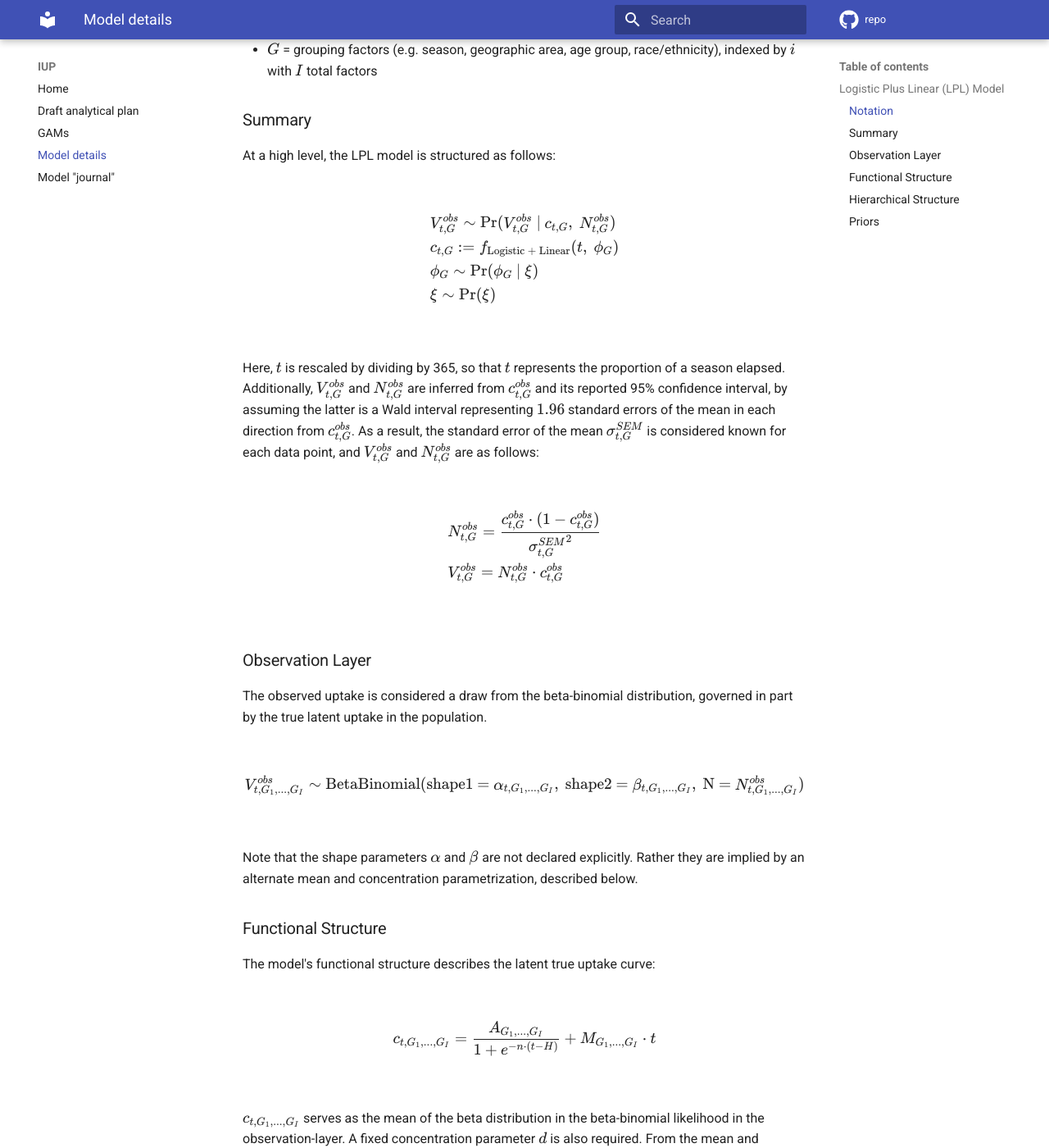
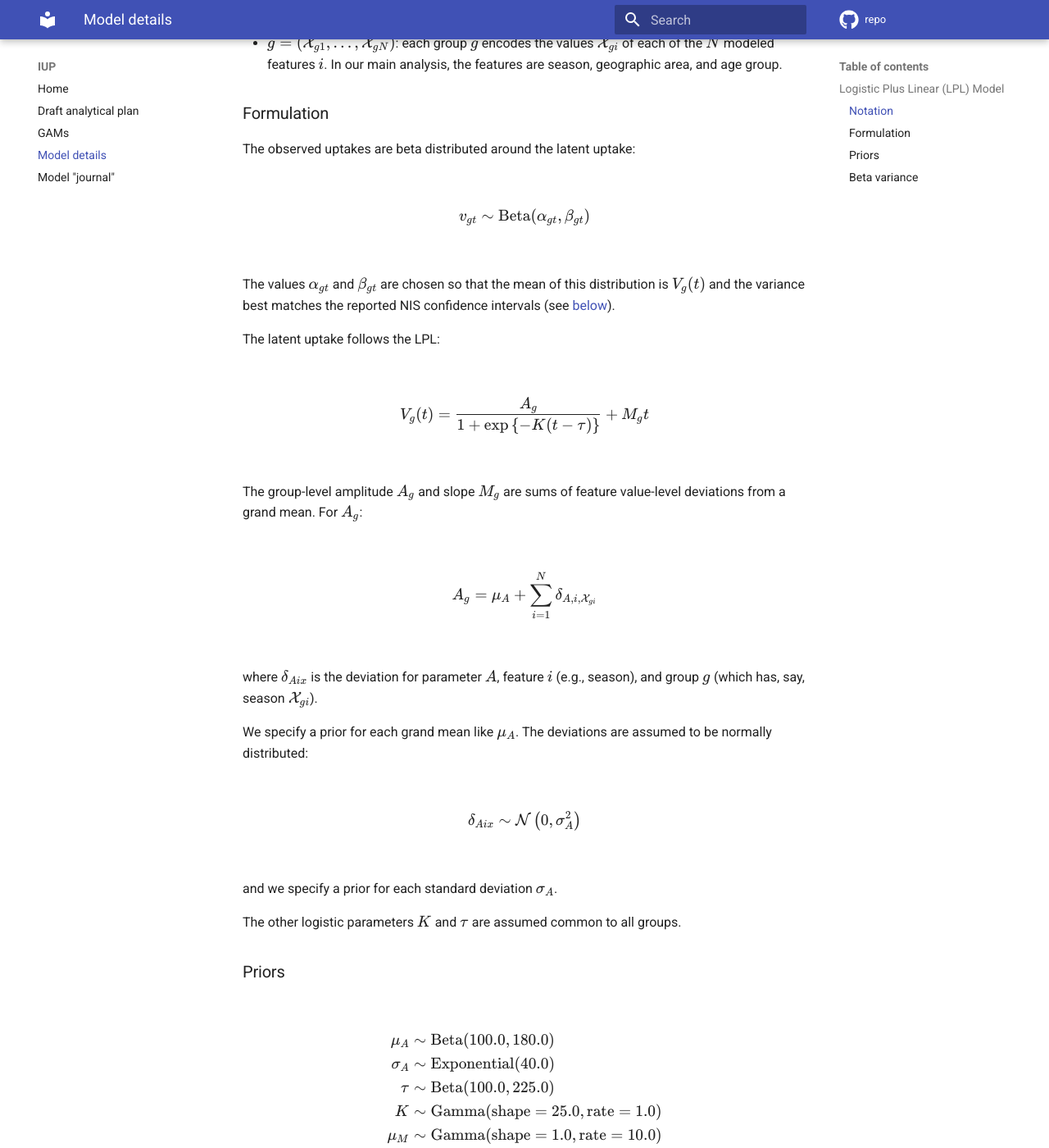
Before and after one commit to CDCgov/cfa-immunization-uptake-projection, an MkDocs documentation site: the page built from docs/model_details.md, in a window 1280 px wide and 1400 px high, scrolled down 547 px. Shown: the whole window at 82% size. Built offline with MkDocs 1.6.1 and Material for MkDocs 9.7.7, drawn with Linux system fonts in a browser that asks for light colours; comment, search, counter and statistics services are not loaded; some of the changed text lies outside the part shown.

Commit message:
Proposed alterations to model & docs

````diff
--- a/docs/model_details.md
+++ b/docs/model_details.md
@@ -8,88 +8,58 @@ These are the mathematical details of the models used to capture and forecast va
 
 The following notation will be used for the LPL model:
 
-- $t$ = time since the start of the season, expressed as the fraction of a year elapsed
-- $V_t^{obs}$ = number of people surveyed at time $t$ who are vaccinated
-- $N_t^{obs}$ = total number of people surveyed at time $t$
-- $c_t$ = latent true cumulative uptake on day $t$
-- $G$ = grouping factors (e.g. season, geographic area, age group, race/ethnicity), indexed by $i$ with $I$ total factors
+- $t$: Time, where $t=0$ is the start of the season, measured in years (i.e., $t=1$ is 1 year after $t=0$)
+- $v_{gt}$: observed uptake among group $g$ at time $t$
+- $V_g(t)$: latent true cumulative uptake on day $t$
+- $g = (\mathcal{X}_{g1}, \ldots, \mathcal{X}_{gN})$: each group $g$ encodes the values $\mathcal{X}_{gi}$ of each of the $N$ modeled features $i$. In our main analysis, the features are season, geographic area, and age group.
 
-### Summary
+### Formulation
 
-At a high level, the LPL model is structured as follows:
+The observed uptakes are beta distributed around the latent uptake:
 
 ```math
-\begin{align*}
-&V_{t,G}^{obs} \sim \text{Pr}(V_{t,G}^{obs}~|~c_{t,G},~N_{t,G}^{obs}) \\
-&c_{t,G} := f_{\text{Logistic + Linear}}(t,~\phi_G) \\
-&\phi_G \sim \text{Pr}(\phi_G~|~\xi) \\
-&\xi \sim \text{Pr}(\xi) \\
-\end{align*}
+v_{gt} \sim \mathrm{Beta}(\alpha_{gt}, \beta_{gt})
 ```
 
-Here, $t$ is rescaled by dividing by 365, so that $t$ represents the proportion of a season elapsed. Additionally, $V_{t,G}^{obs}$ and $N_{t,G}^{obs}$ are inferred from $c_{t,G}^{obs}$ and its reported 95% confidence interval, by assuming the latter is a Wald interval representing $1.96$ standard errors of the mean in each direction from $c_{t,G}^{obs}$. As a result, the standard error of the mean $\sigma_{t,G}^{SEM}$ is considered known for each data point, and $V_{t,G}^{obs}$ and $N_{t,G}^{obs}$ are as follows:
+The values $\alpha_{gt}$ and $\beta_{gt}$ are chosen so that the mean of this distribution is $V_g(t)$ and the variance best matches the reported NIS confidence intervals (see [below](#beta-variance)).
 
-```math
-\begin{align*}
-&N_{t,G}^{obs} = \frac{c_{t,G}^{obs} \cdot (1-c_{t,G}^{obs})}{{\sigma_{t,G}^{SEM}}^2} \\
-&V_{t,G}^{obs} = N_{t,G}^{obs} \cdot c_{t,G}^{obs} \\
-\end{align*}
-```
+The latent uptake follows the LPL:
 
-### Observation Layer
+$$
+V_g(t) = \frac{A_g}{1 + \exp\left\{-K (t-\tau)\right\}} + M_g t
+$$
 
-The observed uptake is considered a draw from the beta-binomial distribution, governed in part by the true latent uptake in the population.
+The group-level amplitude $A_g$ and slope $M_g$ are sums of feature value-level deviations from a grand mean. For $A_g$:
 
-```math
-\begin{align*}
-&V_{t,G_1,...,G_I}^{obs} \sim \text{BetaBinomial}(\text{shape1 = }\alpha_{t,G_1,...,G_I}, \text{ shape2 = }\beta_{t,G_1,...,G_I}, \text{ N = }N_{t,G_1,...,G_I}^{obs}) \\
-\end{align*}
-```
+$$
+A_g = \mu_A + \sum_{i=1}^N \delta_{A,i,\mathcal{X}_{gi}}
+$$
 
-Note that the shape parameters $\alpha$ and $\beta$ are not declared explicitly. Rather they are implied by an alternate mean and concentration parametrization, described below.
+where $\delta_{Aix}$ is the deviation for parameter $A$, feature $i$ (e.g., season), and group $g$ (which has, say, season $\mathcal{X}_{gi}$).
 
-### Functional Structure
+We specify a prior for each grand mean like $\mu_A$. The deviations are assumed to be normally distributed:
 
-The model's functional structure describes the latent true uptake curve:
+$$
+\delta_{Aix} \sim \mathcal{N}\left( 0, \sigma^2_A \right)
+$$
 
-```math
-\begin{align*}
-&c_{t,G_1,...,G_I} = \frac{A_{G_1,...,G_I}}{1 + e^{-n \cdot (t - H)}} + M_{G_1,...,G_I} \cdot t \\
-\end{align*}
-```
+and we specify a prior for each standard deviation $\sigma_A$.
 
-$c_{t,G_1,...,G_I}$ serves as the mean of the beta distribution in the beta-binomial likelihood in the observation-layer. A fixed concentration parameter $d$ is also required. From the mean and concentration, the two shape parameters of the beta distribution are as follows:
-
-```math
-\begin{align*}
-&\alpha_{t,G_1,...,G_I} = c_{t,G_1,...,G_I} \cdot d \\
-&\beta_{t,G_1,...,G_I} = (1 - c_{t,G_1,...,G_I}) \cdot d \\
-\end{align*}
-```
-
-### Hierarchical Structure
-
-Certain parameters of the latent true uptake curve have group-specific deviations, determined as follows:
-
-```math
-\begin{align*}
-&A_{G_1,...,G_I} = A + A_{G_1} + ... + A_{G_I} \\
-&\frac{A_{G_i}}{\sigma_{A_{G_i}}} \sim \text{Normal}(\text{location = }0, \text{ scale = }1) ~\forall~i~\text{ in } 1, ..., I \\
-\end{align*}
-```
-
-and similarly for $M$.
+The other logistic parameters $K$ and $\tau$ are assumed common to all groups.
 
 ### Priors
 
 ```math
 \begin{align*}
-&A \sim \text{Beta}(\text{shape1 = }100.0, \text{ shape2 = }180.0) \\
-&\sigma_{A_{G_i}} \sim \text{Exponential}(\text{rate = }40.0) ~\forall~i~\text{ in } 1, ..., I \\
-&H \sim \text{Beta}(\text{shape1 = }100.0, \text{ shape2 = }225.0) \\
-&n \sim \text{Gamma}(\text{shape = }25.0, \text{ rate = }1.0) \\
-&M \sim \text{Gamma}(\text{shape = }1.0, \text{ rate = }10.0) \\
-&\sigma_{M_{G_i}} \sim \text{Exponential}(\text{rate = }40.0) ~\forall~i~\text{ in } 1, ..., I \\
-&d \sim \text{Gamma}(\text{shape = }350.0, \text{ rate = }1.0) \\
+\mu_A &\sim \text{Beta}(100.0, 180.0) \\
+\sigma_A &\sim \text{Exponential}(40.0) \\
+\tau &\sim \text{Beta}(100.0, 225.0) \\
+K &\sim \text{Gamma}(\text{shape} = 25.0, \text{rate} = 1.0) \\
+\mu_M &\sim \text{Gamma}(\text{shape} = 1.0, \text{rate} = 10.0) \\
+\sigma_M &\sim \text{Exponential}(40.0) \\
 \end{align*}
 ```
+
+### Beta variance
+
+The NIS data report the point estimate, which we interpret as the observed value $v_{gt}$, and 95% confidence intervals. Let $q_1 = 0.025$ and $q_2 = 1-q_1$ be those quantiles and $(x_1, x_2)$ be the confidence interval. Find the $n>0$ that minimizes $\sum_{j \in \{1, 2\}} \left(F^{-1}(q_j; \alpha, \beta) - x_j\right)^2$, where $\alpha = v_{gt} n$ and $\beta = (1 - v_{gt})n$.
````
